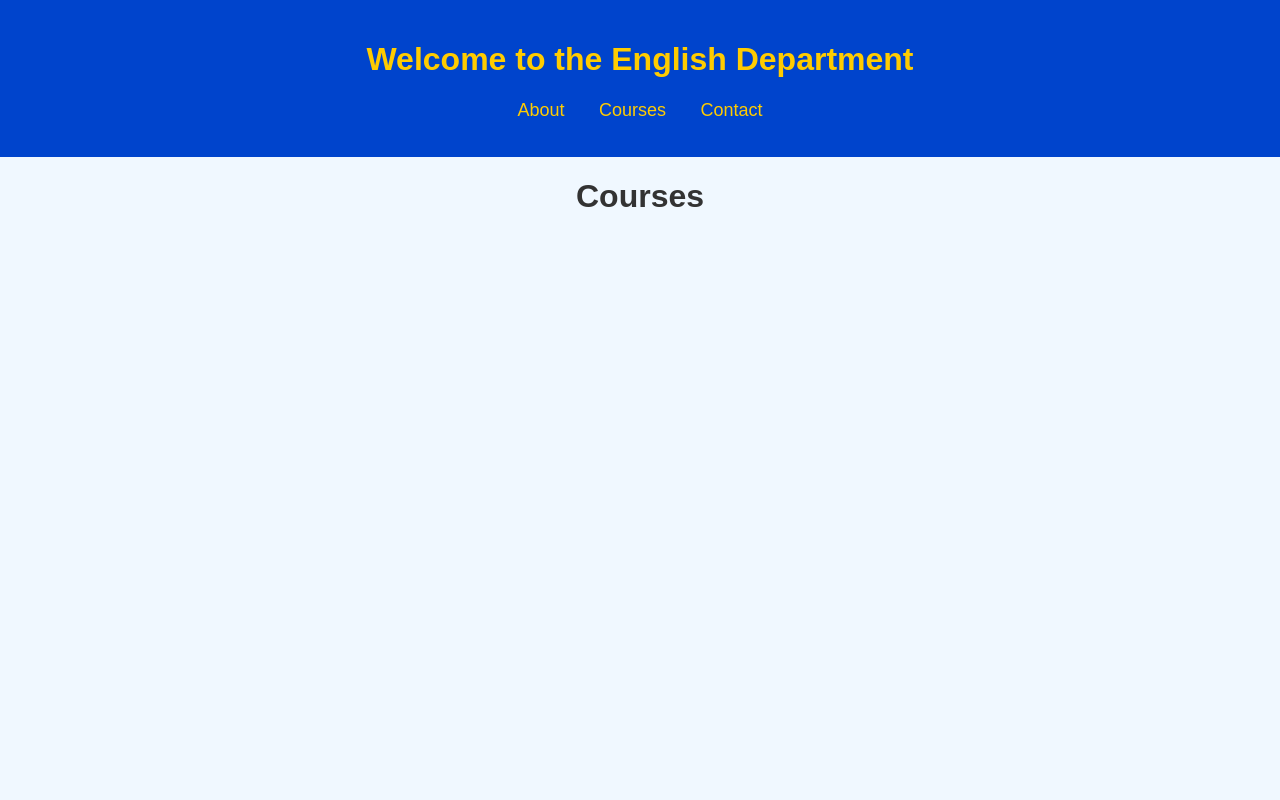
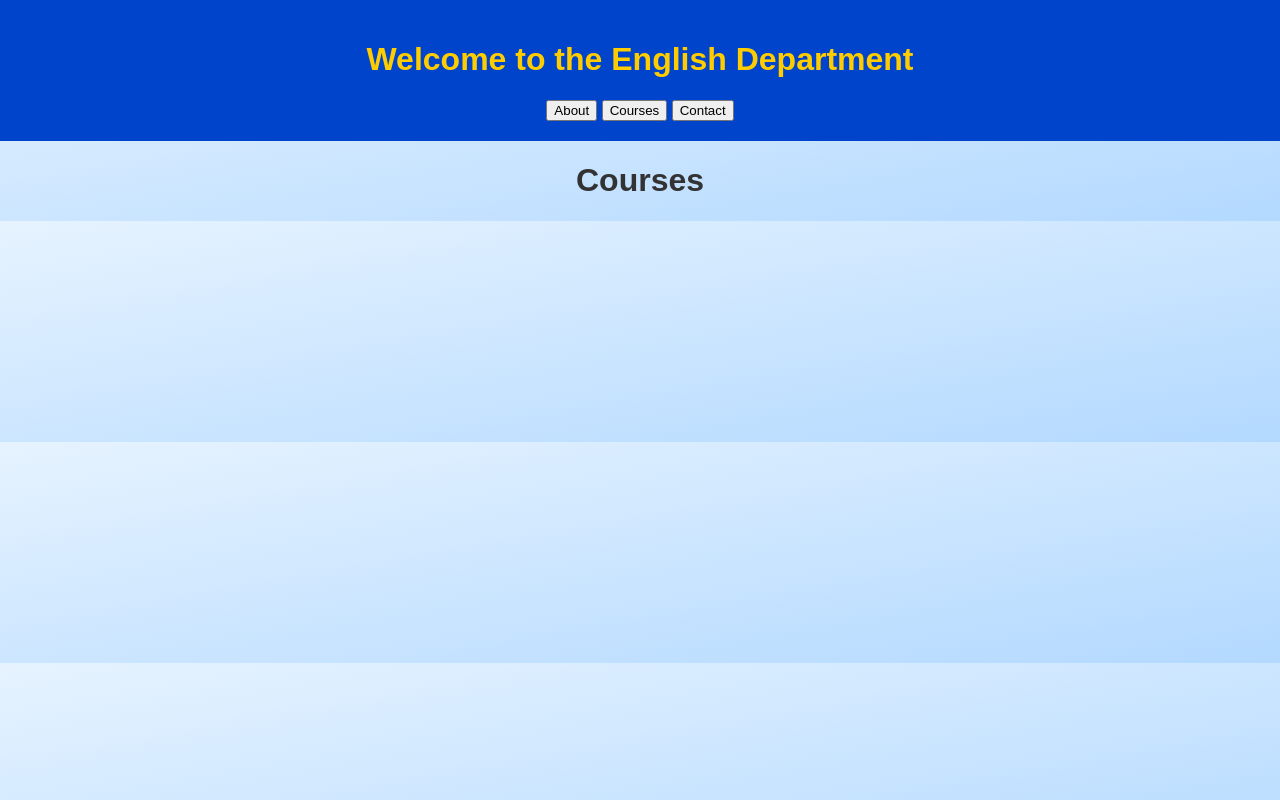
Before and after one commit to Suhaibhalabi/SDK_project, a plain HTML site: page index.html/courses.html in a window 1280 px wide. Drawn offline with Linux system fonts and the light colour scheme; files that its build step writes are made by us from their sources.

Commit message:
added information box

```diff
--- a/index.css/home.css
+++ b/index.css/home.css
@@ -0,0 +1,41 @@
+body {
+    font-family: Arial, sans-serif;
+    background-color: #e6f3ff;
+    color: #333;
+    text-align: center;
+    margin: 0;
+    padding: 0;
+    background-image: linear-gradient(to bottom right, #e6f3ff, #b3d9ff);
+}
+header {
+    background-color: #0044cc;
+    color: #ffcc00;
+    padding: 20px;
+}
+nav ul {
+    list-style: none;
+    padding: 0;
+}
+nav ul li {
+    display: inline;
+    margin: 0 15px;
+}
+nav ul li a {
+    color: #ffcc00;
+    text-decoration: none;
+    font-size: 18px;
+}
+.info-box {
+    background-color: #8e8a04;
+    border: 2px solid #0044cc;
+    border-radius: 10px;
+    padding: 20px;
+    margin: 20px auto;
+    max-width: 800px;
+    box-shadow: 0 0 10px rgba(0,0,0,0.1);
+    transition: transform 0.3s ease, box-shadow 0.3s ease;
+}
+.info-box:hover {
+    transform: translateY(-5px);
+    box-shadow: 0 5px 15px rgba(0,0,0,0.2);
+}
--- a/index.html/courses.html
+++ b/index.html/courses.html
@@ -5,46 +5,15 @@
     <meta name="viewport" content="width=device-width, initial-scale=1.0">
     <title>English Department</title>
     <link rel="stylesheet" href="home.css">
-    <style>
-        body {
-            font-family: Arial, sans-serif;
-            background-color: #f0f8ff;
-            color: #333;
-            text-align: center;
-            margin: 0;
-            padding: 0;
-        }
-        header {
-            background-color: #0044cc;
-            color: #ffcc00;
-            padding: 20px;
-        }
-        nav ul {
-            list-style: none;
-            padding: 0;
-        }
-        nav ul li {
-            display: inline;
-            margin: 0 15px;
-        }
-        nav ul li a {
-            color: #ffcc00;
-            text-decoration: none;
-            font-size: 18px;
-        }
 
-
-    </style>
 </head>
 <body>
     <header>
         <h1>Welcome to the English Department</h1>
         <nav>
-            <ul>
-                <li><a href="about.html" >About</a></li>
-                <li><a href="courses.html " target="_blank">Courses</a></li>
-                <li><a href="Contact.html">Contact</a></li>
-            </ul>
+            <button onclick="window.location.href='about.html'">About</button>
+            <button onclick="window.location.href='courses.html'" target="_blank">Courses</button>
+            <button onclick="window.location.href='Contact.html'">Contact</button>
         </nav>
     </header>
     <h1>Courses</h1>
```
Also changed, not shown: index.html/Contact.html (+0 -28 lines), index.html/home.html (+11 -38 lines).
